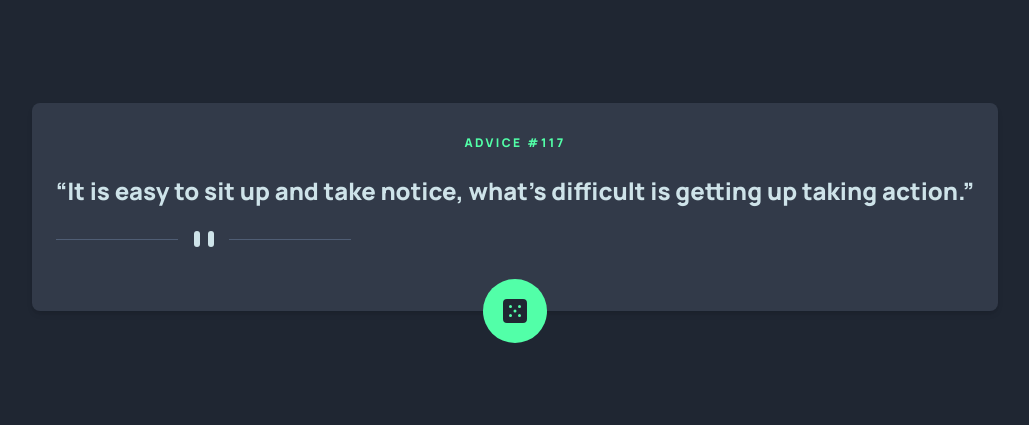
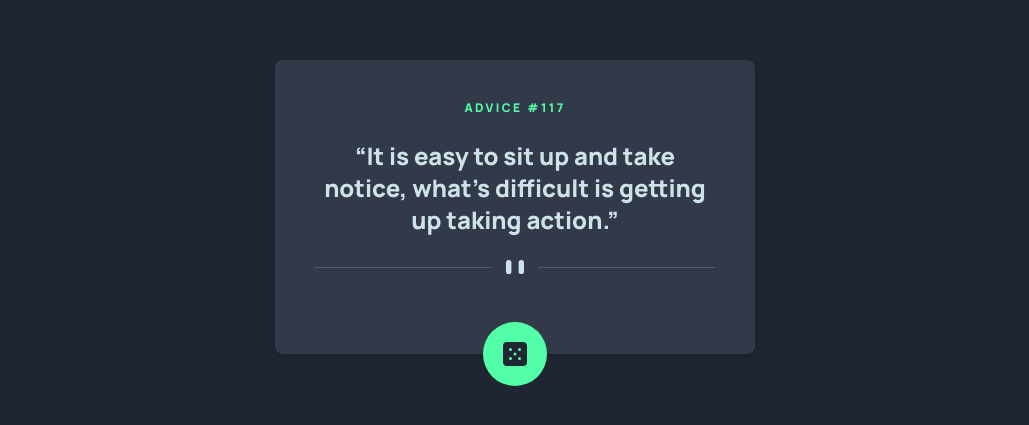
Before and after one commit to LeeConnelly12/advice-generator, a website built with Vite: page index.html in a window 1280 px wide. Shown: the part 193-618 px from the top of the page, without its empty margins (125-1154 px from the left). Built offline with nearby package versions, Linux system fonts and the light colour scheme.

Commit message:
Made card responsive on desktop

```diff
--- a/index.html
+++ b/index.html
@@ -9,7 +9,9 @@
     <link rel="stylesheet" href="/style.css" />
   </head>
   <body class="antialiased bg-slate-900 text-slate-400 grid place-items-center min-h-screen p-6">
-    <main class="bg-slate-800 rounded-lg shadow-md text-center pt-8 px-6 pb-16 relative">
+    <main
+      class="bg-slate-800 rounded-lg shadow-md text-center sm:max-w-[30rem] pt-8 sm:pt-10 px-6 sm:px-10 pb-16 sm:pb-20 relative"
+    >
       <div class="text-green-400 uppercase tracking-[0.2em] text-xs">advice #117</div>
       <div class="text-2xl pt-6">
         <p>
@@ -17,7 +19,10 @@
           taking action.<span>&rdquo;</span>
         </p>
       </div>
-      <img src="/pattern-divider.svg" alt="" class="pt-6" />
+      <picture>
+        <source media="(min-width: 640px)" srcset="/pattern-divider-desktop.svg" />
+        <img src="/pattern-divider.svg" alt="" class="pt-6 mx-auto" />
+      </picture>
       <button
         class="bg-green-400 rounded-full w-16 h-16 grid place-items-center absolute left-0 right-0 -bottom-8 mx-auto"
         aria-label="Generate a new piece of advice."
```
